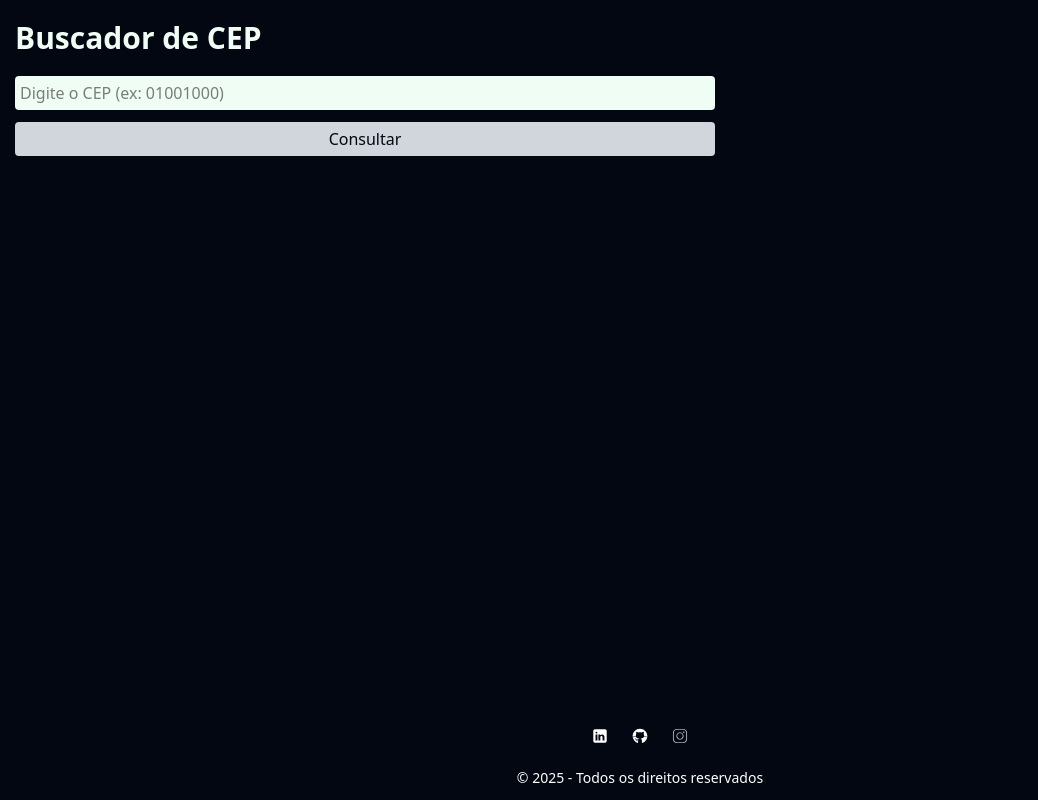
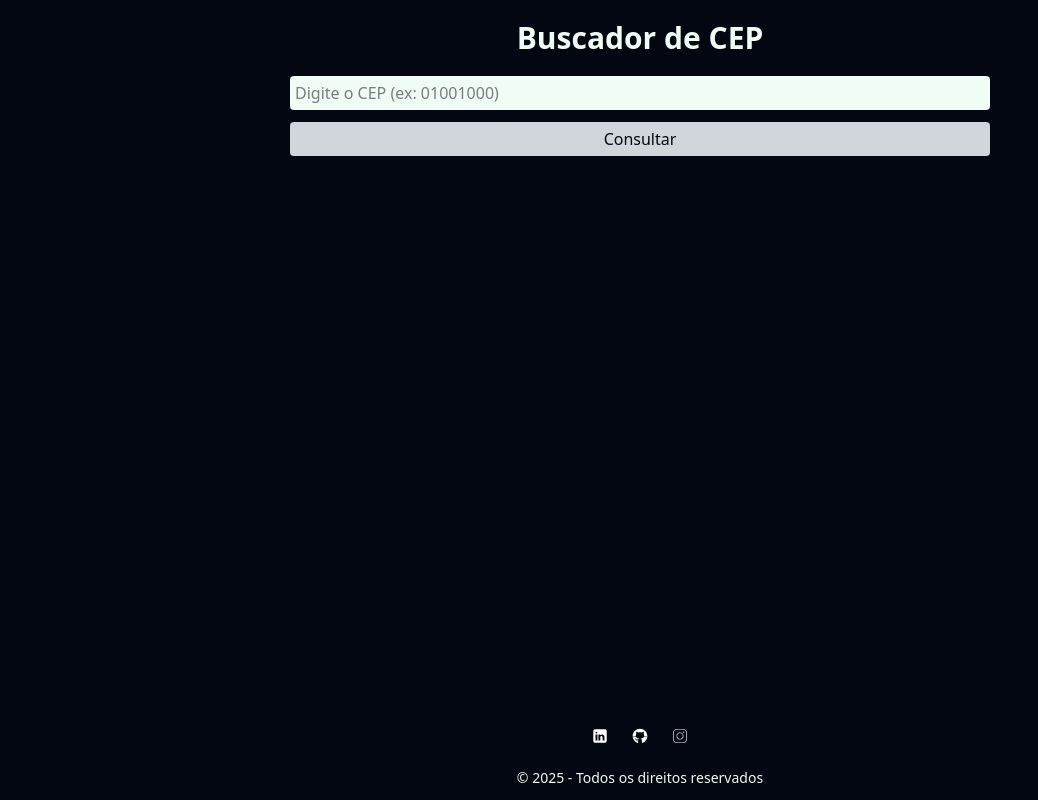
Before and after one commit to luisitcho/projeto-python-buscador-cep, a website: page templates/index.html in a window 1280 px wide. Shown: the whole page, without its empty margins (0-1038 px from the left). Drawn offline with Linux system fonts and the light colour scheme.

Commit message:
projeto buscador cep - index.html

```diff
--- a/templates/index.html
+++ b/templates/index.html
@@ -14,9 +14,9 @@
     <main class="main">
         <div class="container">
             <div class="dados my-5">
-                <h1 class="text-3xl text-green-50 font-bold mb-5">Buscador de CEP</h1>
+                <h1 class="text-3xl text-green-50 text-center font-bold mb-5">Buscador de CEP</h1>
 
-                <div class="flex flex-col gap-3 w-full max-w-[700px]">
+                <div class="flex flex-col justify-center gap-3 w-full max-w-[700px] mx-auto">
                     <input type="text" id="cep" placeholder="Digite o CEP (ex: 01001000)" class="js-input-cep bg-green-50 p-[5px] rounded font-medium transition">
                     <button class="js-btn-resultado text-green-50 bg-gray-700 p-[5px] rounded font-medium cursor-pointer disabled:cursor-not-allowed disabled:bg-gray-300 disabled:text-gray-950 transition delay-150 duration-300" disabled>Consultar</button>
                 </div>
@@ -39,7 +39,7 @@
                     <img alt="Instagram" width="16" height="16" decoding="async" data-nimg="1" class="socials" style="color:transparent" src="../static/img/instagram.svg">
                 </a>
             </div>
-                <span class="text-sm text-white">© 2025 - Todos os direitos reservados</span>
+                <span class="text-sm text-green-50">© 2025 - Todos os direitos reservados</span>
             </div>
             </footer>
 
```
Also changed, not shown: static/src/output.css.
